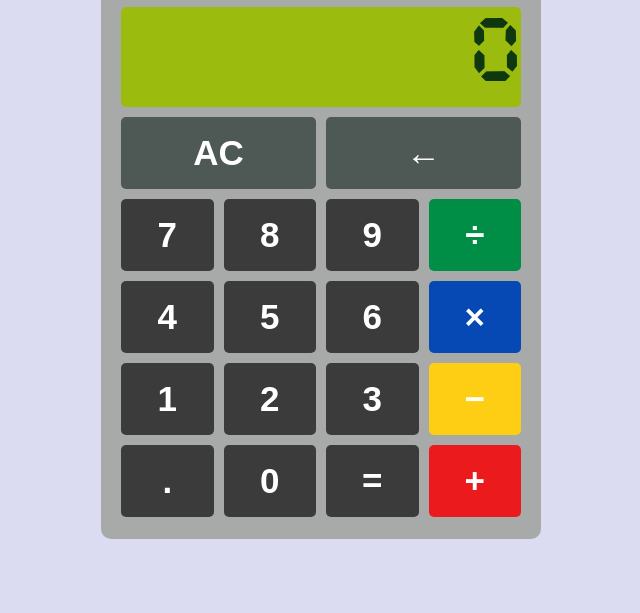
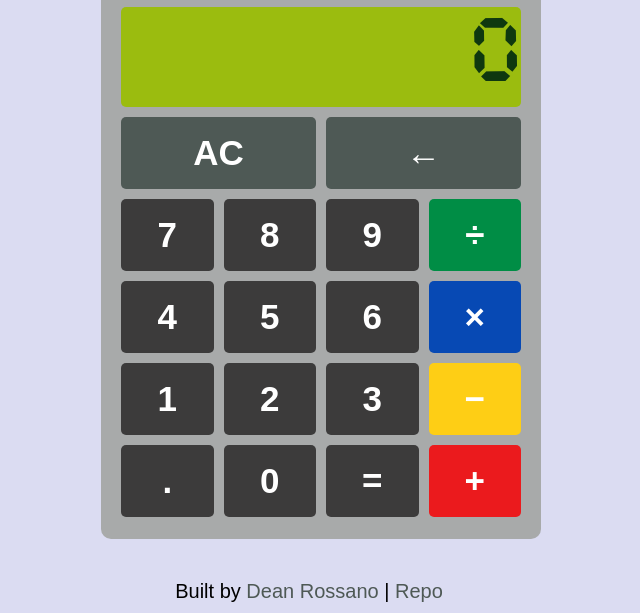
Before and after one commit to drossano/calculator, a plain HTML site: page index.html in a window 1280 px wide. Shown: the part 187-800 px from the top of the page, without its empty margins (339-979 px from the left). Drawn offline with Linux system fonts and the light colour scheme.

Commit message:
Add links to my github and the project repo

```diff
--- a/index.html
+++ b/index.html
@@ -35,5 +35,8 @@
             <button id="backspace">&larr;</button>
         </div>
     </div>
+    <div class="footer">
+        <p>Built by <a href="https://github.com/drossano">Dean Rossano</a> | <a href="https://github.com/drossano/calculator">Repo</a></p>
+    </div>
 </body>
 </html>
--- a/styles.css
+++ b/styles.css
@@ -19,6 +19,25 @@ p {
     text-align: center;
     font-size: 50px;
     margin: 0 0 10px 0;
+}
+.footer {
+    position: fixed;
+    bottom: 0;
+    width: 100%;
+}
+.footer p {
+    font-family: Arial, Helvetica, sans-serif;
+    text-decoration: none;
+    font-size: 20px;
+}
+
+.footer a {
+    text-decoration: none;
+    color: #4e5955;
+}
+
+.footer a:hover {
+    text-decoration: underline;
 }
 
 #calculator {
```
